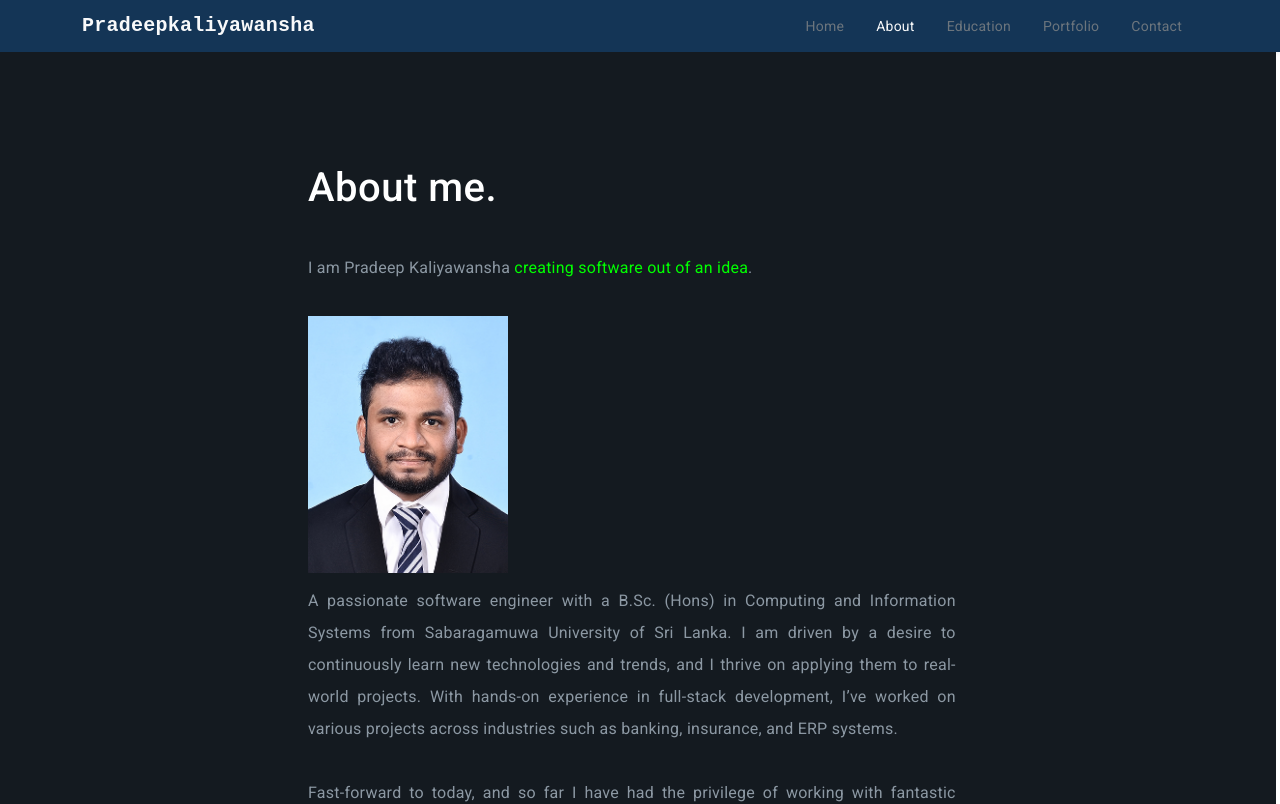
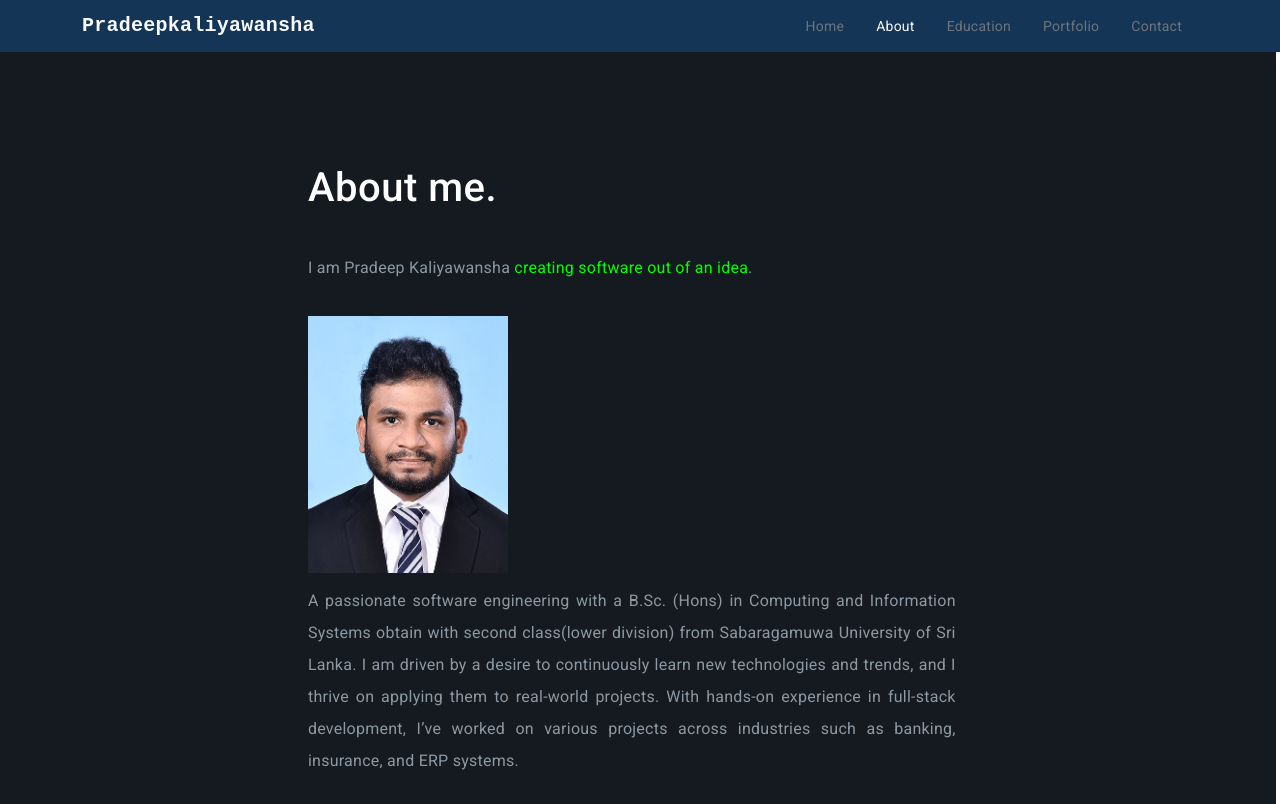
Before and after one commit to Pradeepkaliyawansha/MyPortfolioApp, an Angular app: page /about in a window 1280 px wide. Shown: the top 804 px of the page. Built offline with nearby package versions, Linux system fonts and the light colour scheme.

Commit message:
add resume

```diff
--- a/src/app/about/about.component.html
+++ b/src/app/about/about.component.html
@@ -17,12 +17,13 @@
         </p>
 
         <p class="default-p">
-          A passionate software engineer with a B.Sc. (Hons) in Computing and
-          Information Systems from Sabaragamuwa University of Sri Lanka. I am
-          driven by a desire to continuously learn new technologies and trends,
-          and I thrive on applying them to real-world projects. With hands-on
-          experience in full-stack development, I’ve worked on various projects
-          across industries such as banking, insurance, and ERP systems.
+          A passionate software engineering with a B.Sc. (Hons) in Computing and
+          Information Systems obtain with second class(lower division) from
+          Sabaragamuwa University of Sri Lanka. I am driven by a desire to
+          continuously learn new technologies and trends, and I thrive on
+          applying them to real-world projects. With hands-on experience in
+          full-stack development, I’ve worked on various projects across
+          industries such as banking, insurance, and ERP systems.
         </p>
         <p class="default-p">
           Fast-forward to today, and so far I have had the privilege of working
--- a/src/app/home/home.component.css
+++ b/src/app/home/home.component.css
@@ -52,6 +52,10 @@
   color: #1eacc5;
 }
 
+.button {
+  margin-left: 10px;
+}
+
 .home-block {
   text-align: justify;
 }
--- a/src/app/home/home.component.html
+++ b/src/app/home/home.component.html
@@ -18,6 +18,7 @@
       <button>
         <a routerLink="/portfolio"> > Check Portfolio </a>
       </button>
+      <button class="button" (click)="openPDF()"><a>> Check Resume</a></button>
     </div>
   </div>
 </div>
--- a/src/app/home/home.component.ts
+++ b/src/app/home/home.component.ts
@@ -56,4 +56,8 @@ export class HomeComponent implements OnInit {
       setTimeout(() => this.type(), speed);
     }
   }
+  openPDF() {
+    const pdfUrl = "../../assets/CV_Pradeep Kaliyawansha.pdf";
+    window.open(pdfUrl, "_blank");
+  }
 }
--- a/src/app/skills/skills.component.css
+++ b/src/app/skills/skills.component.css
@@ -0,0 +1,3 @@
+.default-resume {
+  color: aliceblue;
+}
```
Also changed, not shown: 1 other file (tests, documents, lock files or other folders).
